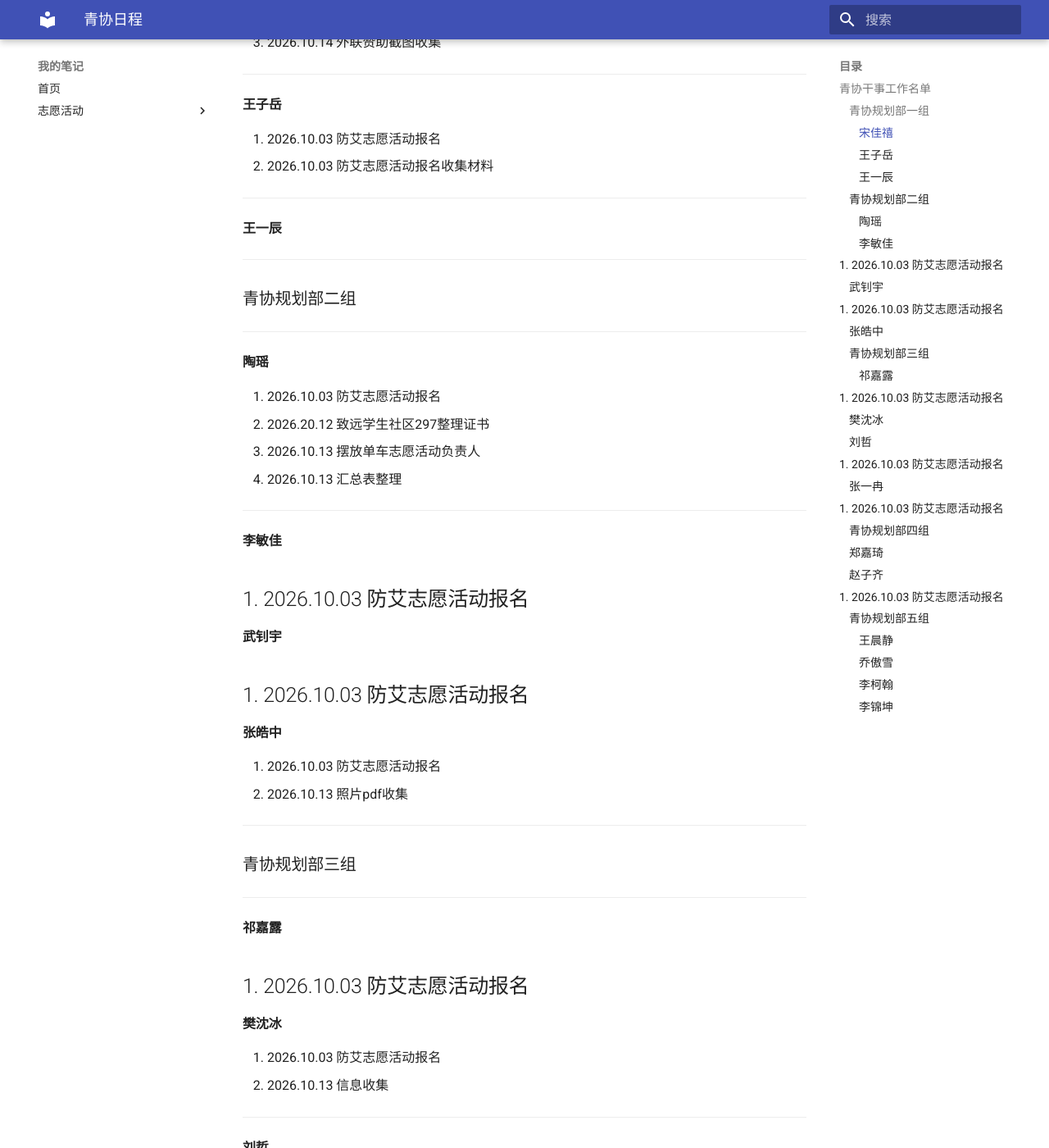
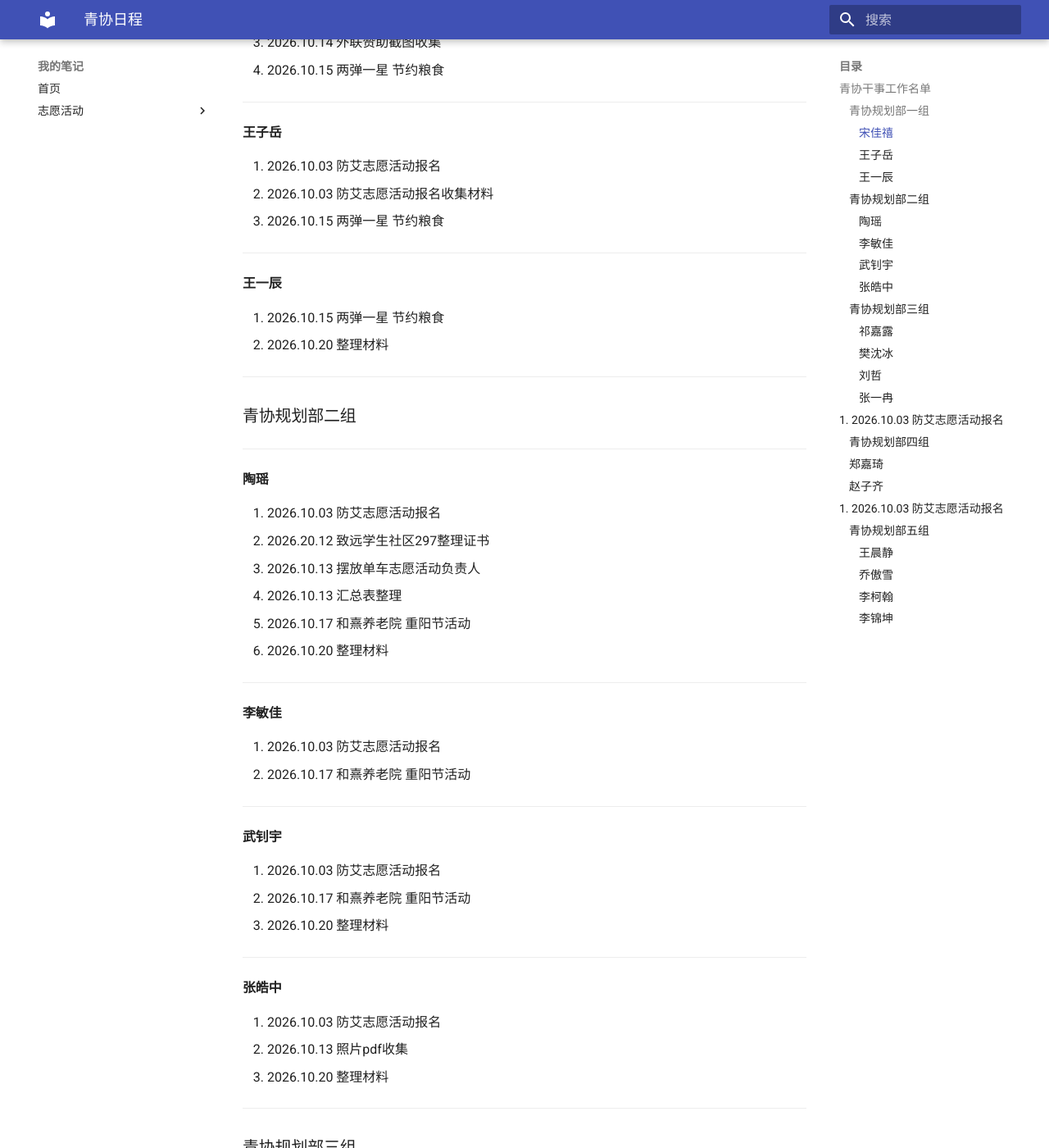
Before and after one commit to Stbxy/wiki, an MkDocs documentation site: the page built from docs/volunteer/staff-performance-evaluation.md, in a window 1280 px wide and 1400 px high, scrolled down 422 px. Shown: the whole window at 82% size. Built offline with MkDocs 1.6.1 and Material for MkDocs 9.7.7, drawn with Linux system fonts in a browser that asks for light colours; some of the changed text lies outside the part shown.

Commit message:
更新笔记

```diff
--- a/docs/volunteer/staff-performance-evaluation.md
+++ b/docs/volunteer/staff-performance-evaluation.md
@@ -7,14 +7,18 @@
 1. 2026.10.03 防艾志愿活动报名
 2. 2026.10.13 摆放单车志愿活动负责人
 3. 2026.10.14 外联赞助截图收集
+4. 2026.10.15 两弹一星 节约粮食
 
 ---
 #### 王子岳
 1. 2026.10.03 防艾志愿活动报名
 2. 2026.10.03 防艾志愿活动报名收集材料
+3. 2026.10.15 两弹一星 节约粮食
 
 ---
 #### 王一辰
+1. 2026.10.15 两弹一星 节约粮食
+2. 2026.10.20 整理材料
 ---
 ### 青协规划部二组
 ---
@@ -23,21 +27,28 @@
 2. 2026.20.12 致远学生社区297整理证书
 3. 2026.10.13 摆放单车志愿活动负责人
 4. 2026.10.13 汇总表整理
+5. 2026.10.17 和熹养老院 重阳节活动
+6. 2026.10.20 整理材料
 ---
 #### 李敏佳
 1. 2026.10.03 防艾志愿活动报名
+2. 2026.10.17 和熹养老院 重阳节活动
 ---
 #### 武钊宇
 1. 2026.10.03 防艾志愿活动报名
+2. 2026.10.17 和熹养老院 重阳节活动
+3. 2026.10.20 整理材料
 ---
 #### 张皓中
 1. 2026.10.03 防艾志愿活动报名
 2. 2026.10.13 照片pdf收集
+3. 2026.10.20 整理材料
 ---
 ### 青协规划部三组
 ---
 #### 祁嘉露
 1. 2026.10.03 防艾志愿活动报名
+2. 2026.10.24 软考
 ---
 #### 樊沈冰
 1. 2026.10.03 防艾志愿活动报名
@@ -45,6 +56,7 @@
 ---
 #### 刘哲
 1. 2026.10.03 防艾志愿活动报名
+2. 2026.10.20 整理材料
 ---
 #### 张一冉
 1. 2026.10.03 防艾志愿活动报名
@@ -53,6 +65,7 @@
 ---
 #### 郑嘉琦
 1. 2026.10.03 防艾志愿活动报名
+2. 2026.10.20 整理材料
 
 
 ---
@@ -64,6 +77,7 @@
 #### 王晨静
 1. 2026.10.03 防艾志愿活动报名
 2. 2026.10.14 摆放单车志愿活动负责人
+3. 2026.10.19 电脑义诊
 ---
 #### 乔傲雪
 1. 2026.10.03 防艾志愿活动报名
@@ -72,6 +86,7 @@
 #### 李柯翰
 1. 2026.10.03 防艾志愿活动报名
 2. 2026.10.13 汇总表整理
+3. 2026.10.20 整理材料
 ---
 #### 李锦坤
 ---
```
